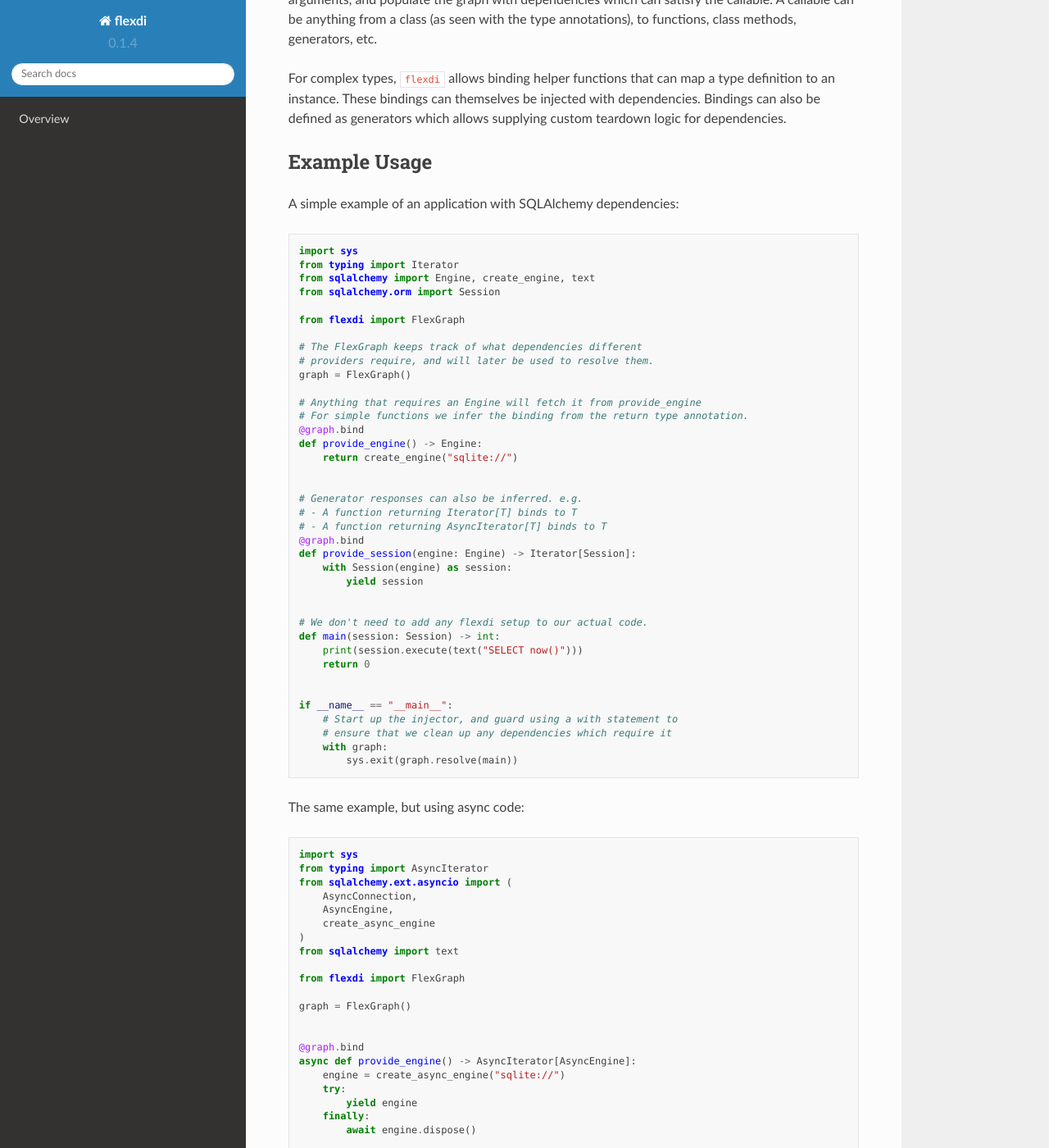
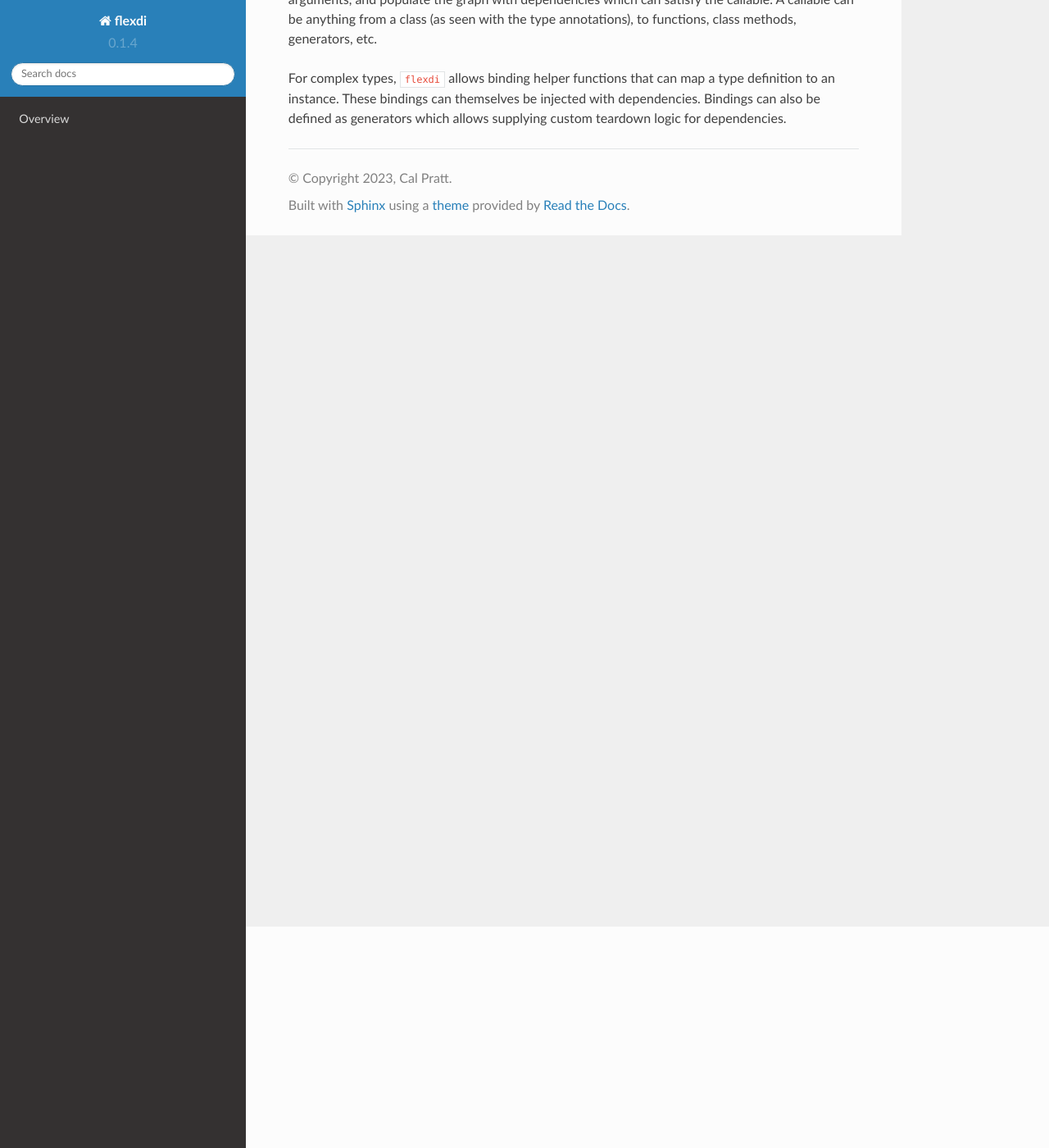
Before and after one commit to cal-pratt/flexdi, a Sphinx documentation site: the page built from docs/source/overview/overview.rst, in a window 1280 px wide and 1400 px high, scrolled down 270 px. Shown: the whole window at 82% size. Built offline with Sphinx 7.4.7 and the Read the Docs theme 2.0.0, drawn with Linux system fonts in a browser that asks for light colours; some of the changed text lies outside the part shown.

Commit message:
cleanup examples

```diff
--- a/docs/source/overview/index.rst
+++ b/docs/source/overview/index.rst
@@ -1,4 +1,5 @@
 .. include:: overview.rst
+.. include:: example.rst
 
 .. toctree::
    :hidden:
--- a/docs/source/overview/overview.rst
+++ b/docs/source/overview/overview.rst
@@ -13,101 +13,3 @@
 type definition to an instance. These bindings can themselves be injected
 with dependencies. Bindings can also be defined as generators which allows
 supplying custom teardown logic for dependencies.
-
-Example Usage
--------------
-
-A simple example of an application with SQLAlchemy dependencies:
-
-.. code:: python
-
-   import sys
-   from typing import Iterator
-   from sqlalchemy import Engine, create_engine, text
-   from sqlalchemy.orm import Session
-
-   from flexdi import FlexGraph
-
-   # The FlexGraph keeps track of what dependencies different
-   # providers require, and will later be used to resolve them.
-   graph = FlexGraph()
-
-   # Anything that requires an Engine will fetch it from provide_engine
-   # For simple functions we infer the binding from the return type annotation.
-   @graph.bind
-   def provide_engine() -> Engine:
-       return create_engine("sqlite://")
-
-
-   # Generator responses can also be inferred. e.g.
-   # - A function returning Iterator[T] binds to T
-   # - A function returning AsyncIterator[T] binds to T
-   @graph.bind
-   def provide_session(engine: Engine) -> Iterator[Session]:
-       with Session(engine) as session:
-           yield session
-
-
-   # We don't need to add any flexdi setup to our actual code.
-   def main(session: Session) -> int:
-       print(session.execute(text("SELECT now()")))
-       return 0
-
-
-   if __name__ == "__main__":
-       # Start up the injector, and guard using a with statement to
-       # ensure that we clean up any dependencies which require it
-       with graph:
-           sys.exit(graph.resolve(main))
-
-The same example, but using async code:
-
-.. code:: python
-
-   import sys
-   from typing import AsyncIterator
-   from sqlalchemy.ext.asyncio import (
-       AsyncConnection,
-       AsyncEngine,
-       create_async_engine
-   )
-   from sqlalchemy import text
-
-   from flexdi import FlexGraph
-
-   graph = FlexGraph()
-
-
-   @graph.bind
-   async def provide_engine() -> AsyncIterator[AsyncEngine]:
-       engine = create_async_engine("sqlite://")
-       try:
-           yield engine
-       finally:
-           await engine.dispose()
-
-
-   @graph.bind
-   async def provide_connection(engine: AsyncEngine) -> AsyncIterator[AsyncConnection]:
-       async with engine.begin() as conn:
-           yield conn
-
-
-   async def main(conn: AsyncConnection) -> int:
-       print(await conn.execute(text("SELECT now()")))
-       return 0
-
-
-   if __name__ == "__main__":
-       with graph:
-           # The injector can handle invoking async functions natively,
-           # so no worry about adding in extra logic here.
-           sys.exit(graph.resolve(main))
-   ...
-
-
-   # If already within an async context, then you can use the
-   # async versions of these methods.
-   async def func() -> int:
-       async with graph:
-           return await graph.aresolve(main)
```
Also changed, not shown: README.rst (+68 -64 lines), docs/source/overview/example.rst (added, +12 -0 lines), noxfile.py (+36 -13 lines), 2 other files.
